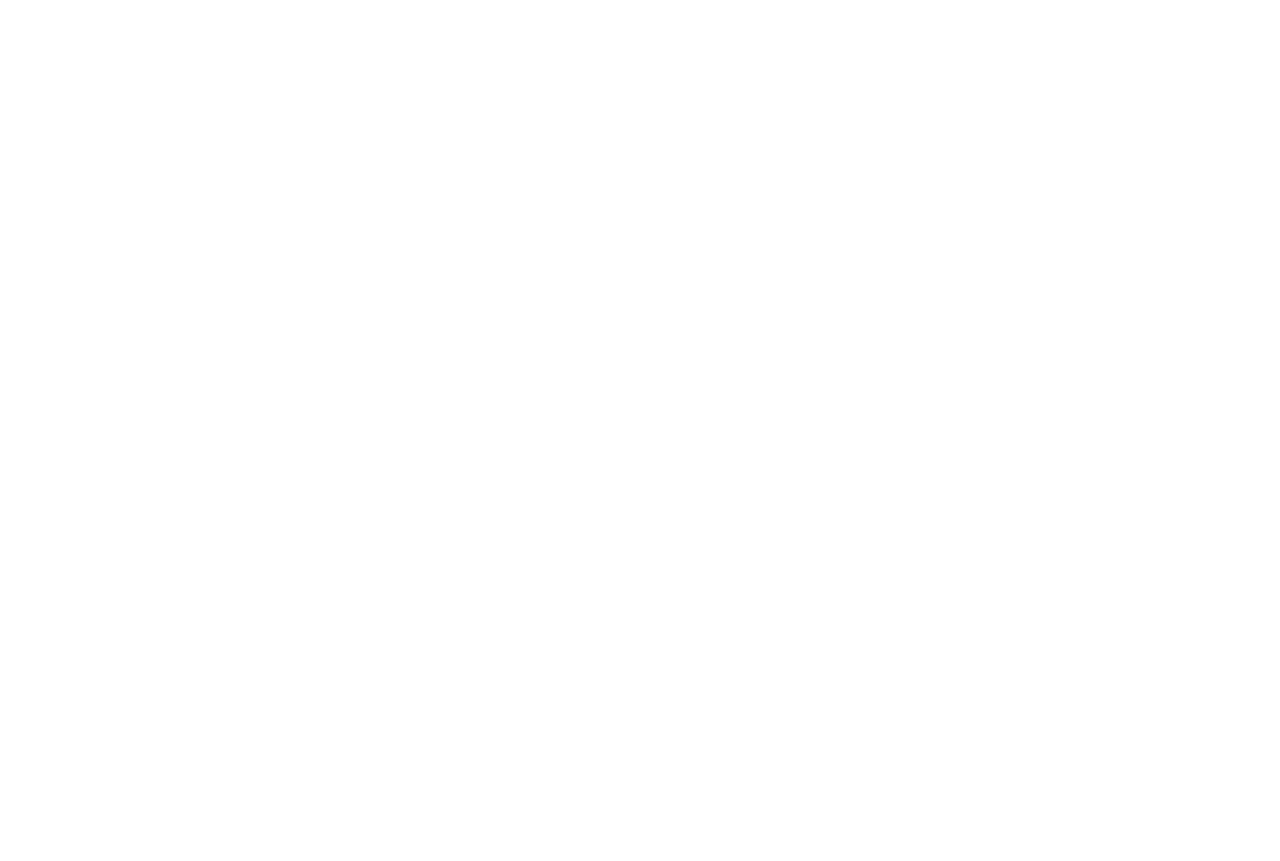
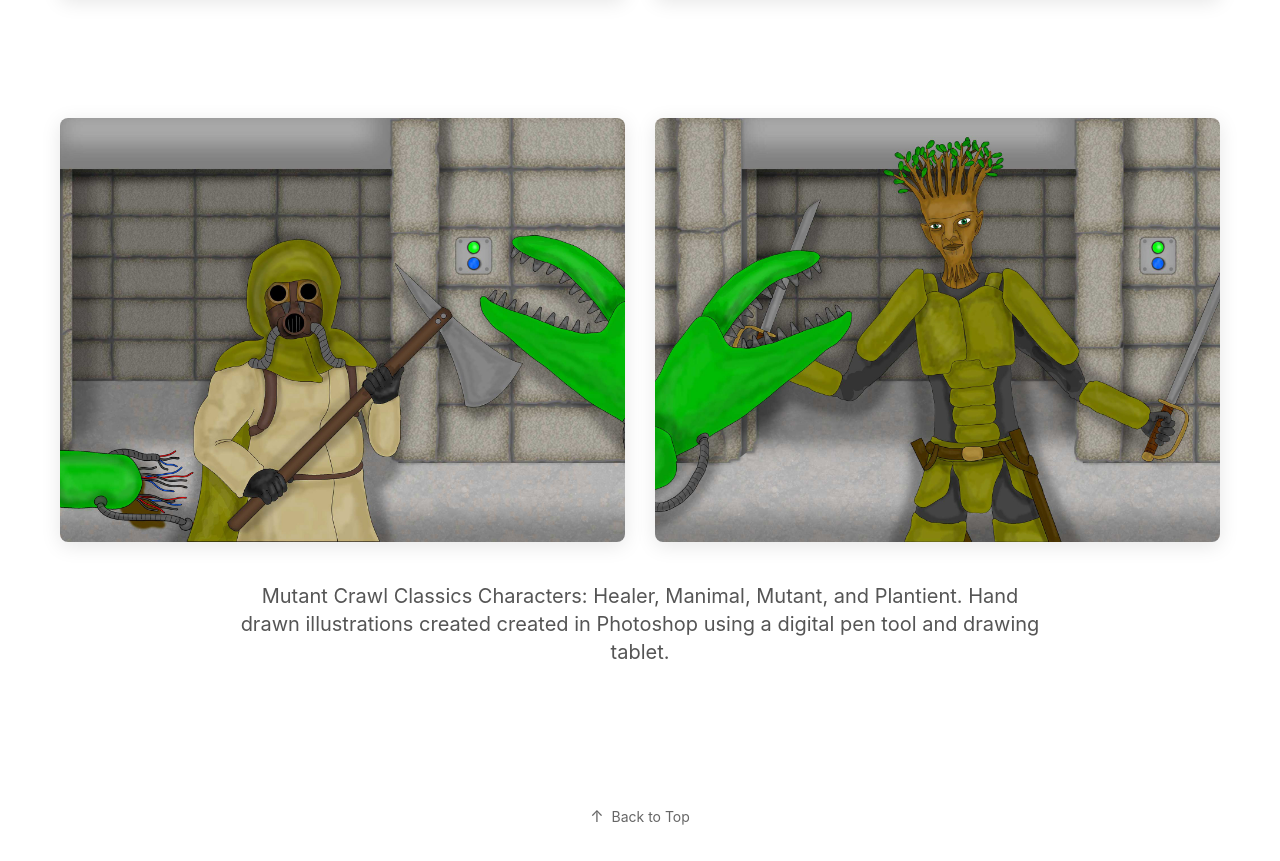
Before and after one commit to mark-tasaka/react-portfolio, a React (Create React App) app: page /art-gallery-2 in a window 1280 px wide. Before the commit this address had no page. Shown: the part 945-1806 px from the top of the page. Before the commit the page ends 800 px from the top, so only its background shows below. Built offline with nearby package versions, Linux system fonts and the light colour scheme.

Commit message:
Added route to new page (Gallery2.jsx)

```diff
--- a/src/App.js
+++ b/src/App.js
@@ -9,6 +9,7 @@ import UFO from './components/UFO';
 import EnsoBlend from './components/EnsoBlend';
 import OptimalTreats from './components/OptimalTreats';
 import Gallery1 from './components/Gallery1';
+import Gallery2 from './components/Gallery2';
 
 function App() {
   return (
@@ -25,6 +26,7 @@ function App() {
           <Route path="/enso-blend" element={<EnsoBlend />} />
           <Route path="/optimal-treats" element={<OptimalTreats />} />
           <Route path="/art-gallery-1" element={<Gallery1 />} />
+          <Route path="/art-gallery-2" element={<Gallery2 />} />
         </Routes>
       </div>
     </Router>
--- a/src/components/Gallery2.jsx
+++ b/src/components/Gallery2.jsx
@@ -34,7 +34,7 @@ const Gallery2 = () => {
           alt: "Plantient"
         }
       ],
-      description: ""
+      description: "Mutant Crawl Classics Characters: Healer, Manimal, Mutant, and Plantient. Hand drawn illustrations created created in Photoshop using a digital pen tool and drawing tablet."
     },
   ];
 
```
